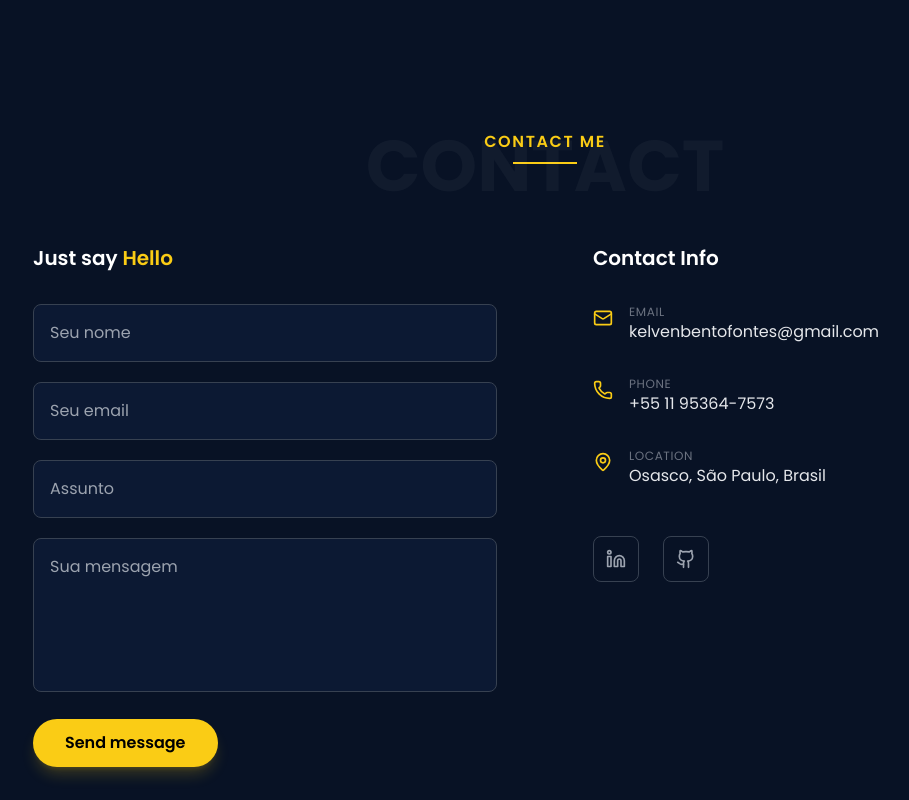
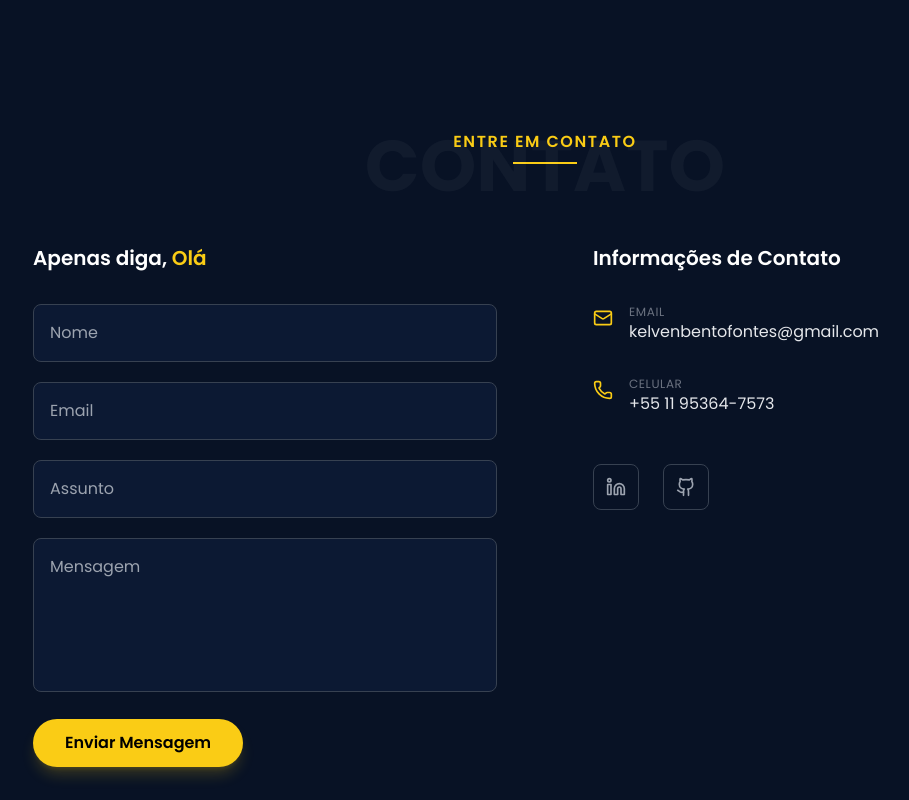
Before and after one commit to KelvenFontes/my-portfolio, a Next.js app: page /pt in a window 1280 px wide. Shown: the part 4940-5740 px from the top of the page, without its empty margins (95-1004 px from the left). Built offline with nearby package versions, Linux system fonts and the light colour scheme.

Commit message:
feat: adicionar suporte a dicionário na seção de contato e atualizar traduções

```diff
--- a/src/app/en/page.tsx
+++ b/src/app/en/page.tsx
@@ -33,7 +33,7 @@ export default async function Home() {
 
       <Resume />
 
-      <Contact />
+      <Contact dict={dict}/>
 
       <Footer />
       <ScrollToTop />
--- a/src/app/pt/page.tsx
+++ b/src/app/pt/page.tsx
@@ -33,7 +33,7 @@ export default async function Home() {
 
       <Resume />
 
-      <Contact />
+      <Contact dict={dict}/>
 
       <Footer />
       <ScrollToTop />
--- a/src/components/Contact.tsx
+++ b/src/components/Contact.tsx
@@ -1,8 +1,8 @@
 "use client"
 
-import { Github, Linkedin, Mail, MapPin, Phone } from "lucide-react";
+import { Github, Linkedin, Mail, Phone } from "lucide-react";
 
-export default function Contact() {
+export default function Contact({ dict }: any) {
   return (
     <section
       id="contato"
@@ -14,11 +14,11 @@ export default function Contact() {
         <div className="text-center mb-20 relative">
 
           <h2 className="absolute inset-0 flex justify-center text-7xl font-bold text-white/[0.04]">
-            CONTACT
+            {dict.contact.title}
           </h2>
 
           <p className="text-yellow-400 font-semibold tracking-widest relative">
-            CONTACT ME
+            {dict.contact.subtitle}
           </p>
 
           <div className="w-16 h-[2px] bg-yellow-400 mx-auto mt-2"></div>
@@ -31,32 +31,32 @@ export default function Contact() {
           <div>
 
             <h3 className="text-xl font-semibold mb-8">
-              Just say <span className="text-yellow-400">Hello</span>
+              {dict.contact.justhello} <span className="text-yellow-400">{dict.contact.hello}</span>
             </h3>
 
             <form className="space-y-5">
 
               <input
                 type="text"
-                placeholder="Seu nome"
+                placeholder={dict.contact.form.name}
                 className="w-full bg-[#0f1f3d]/60 border border-gray-700 p-4 rounded-lg focus:outline-none focus:border-yellow-400 focus:ring-1 focus:ring-yellow-400 transition"
               />
 
               <input
                 type="email"
-                placeholder="Seu email"
+                placeholder={dict.contact.form.email}
                 className="w-full bg-[#0f1f3d]/60 border border-gray-700 p-4 rounded-lg focus:outline-none focus:border-yellow-400 focus:ring-1 focus:ring-yellow-400 transition"
               />
 
               <input
                 type="text"
-                placeholder="Assunto"
+                placeholder={dict.contact.form.subject}
                 className="w-full bg-[#0f1f3d]/60 border border-gray-700 p-4 rounded-lg focus:outline-none focus:border-yellow-400 focus:ring-1 focus:ring-yellow-400 transition"
               />
 
               <textarea
                 rows={5}
-                placeholder="Sua mensagem"
+                placeholder={dict.contact.form.message}
                 className="w-full bg-[#0f1f3d]/60 border border-gray-700 p-4 rounded-lg focus:outline-none focus:border-yellow-400 focus:ring-1 focus:ring-yellow-400 transition resize-none"
               />
 
@@ -64,7 +64,7 @@ export default function Contact() {
                 type="submit"
                 className="bg-yellow-400 text-black px-8 py-3 rounded-full font-semibold hover:bg-yellow-300 hover:scale-105 transition-all duration-300 shadow-lg shadow-yellow-400/20"
               >
-                Send message
+                {dict.contact.button}
               </button>
 
             </form>
@@ -74,7 +74,7 @@ export default function Contact() {
           <div>
 
             <h3 className="text-xl font-semibold mb-8">
-              Contact Info
+              {dict.contact.infoTitle}
             </h3>
 
             <div className="space-y-8">
@@ -106,7 +106,7 @@ export default function Contact() {
 
                 <div>
                   <p className="text-xs text-gray-500 uppercase tracking-wider">
-                    Phone
+                    {dict.contact.phone}
                   </p>
                   <p className="text-gray-200">
                     +55 11 95364-7573
@@ -116,7 +116,7 @@ export default function Contact() {
               </div>
 
               {/* LOCATION */}
-              <div className="flex items-start gap-4">
+              {/* <div className="flex items-start gap-4">
 
                 <div className="text-yellow-400 mt-1">
                   <MapPin size={20} />
@@ -124,14 +124,14 @@ export default function Contact() {
 
                 <div>
                   <p className="text-xs text-gray-500 uppercase tracking-wider">
-                    Location
+                    {dict.contact.location}
                   </p>
                   <p className="text-gray-200">
                     Osasco, São Paulo, Brasil
                   </p>
                 </div>
 
-              </div>
+              </div> */}
 
             </div>
 
--- a/src/messages/en.json
+++ b/src/messages/en.json
@@ -31,5 +31,21 @@
     "button": "View on Power BI",
     "titleShort1": "Uber Dashboard – Ride Analysis",
     "descriptionShort1": "Power BI dashboard with ride, revenue and rating analysis."
+  },
+  "contact": {
+    "title": "CONTACT",
+    "subtitle": "CONTACT ME",
+    "justhello": "Just say",
+    "hello": "Hello",
+    "form": {
+      "name": "Name",
+      "email": "Email",
+      "subject": "Subject",
+      "message": "Message"
+    },
+    "infoTitle": "Contact Information",
+    "phone": "Phone",
+    "description": "I'm always open to new opportunities and connections. If you'd like to discuss a project, collaborate, or just say hello, feel free to reach out to me. I look forward to hearing from you!",
+    "button": "Send Message"
   }
 }
--- a/src/messages/pt.json
+++ b/src/messages/pt.json
@@ -31,6 +31,21 @@
     "button": "Ver no Power BI",
     "titleShort1": "Dashboard Uber – Análise de Corridas",
     "descriptionShort1": "Dashboard em Power BI com análise de corridas, receita e avaliações."
-
+  },
+  "contact": {
+    "title": "CONTATO",
+    "subtitle": "ENTRE EM CONTATO",
+    "justhello": "Apenas diga,",
+    "hello": "Olá",
+    "form": {
+      "name": "Nome",
+      "email": "Email",
+      "subject": "Assunto",
+      "message": "Mensagem"
+    },
+    "infoTitle": "Informações de Contato",
+    "phone": "Celular",
+    "description": "Estou sempre aberto a novas oportunidades e conexões. Se você deseja discutir um projeto, colaborar ou simplesmente dizer olá, sinta-se à vontade para entrar em contato comigo. Estou ansioso para ouvir de você!",
+    "button": "Enviar Mensagem"
   }
 }
```
